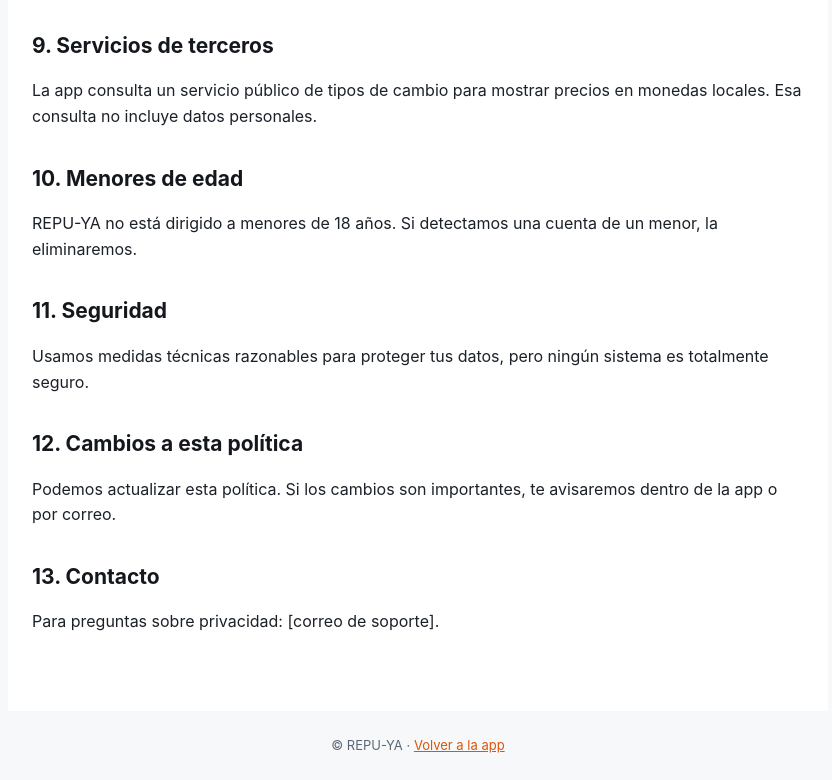
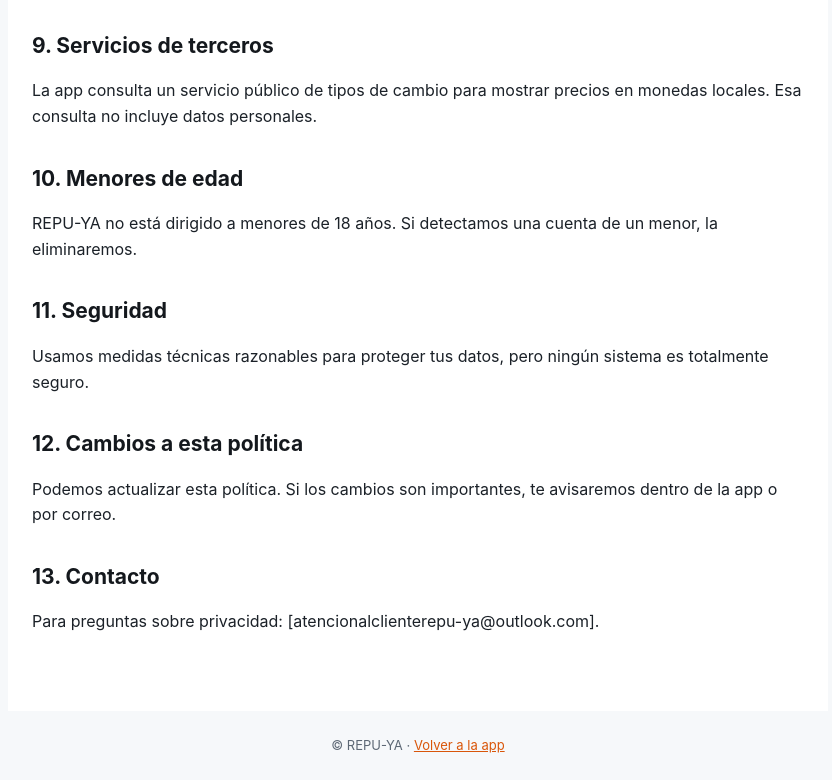
Before and after one commit to robs2002004/REPU-YA, a plain HTML site: page privacidad (1).html in a window 1280 px wide. Shown: the part 2100-2880 px from the top of the page, without its empty margins (222-1054 px from the left). Drawn offline with Linux system fonts and the light colour scheme.

Commit message:
Update privacidad (1).html

```diff
--- a/privacidad (1).html
+++ b/privacidad (1).html
@@ -94,7 +94,7 @@
   <p>Podemos actualizar esta política. Si los cambios son importantes, te avisaremos dentro de la app o por correo.</p>
 
   <h2>13. Contacto</h2>
-  <p>Para preguntas sobre privacidad: [correo de soporte].</p>
+  <p>Para preguntas sobre privacidad: [atencionalclienterepu-ya@outlook.com].</p>
 </main>
 
 <footer>© REPU-YA · <a href="/">Volver a la app</a></footer>
```
